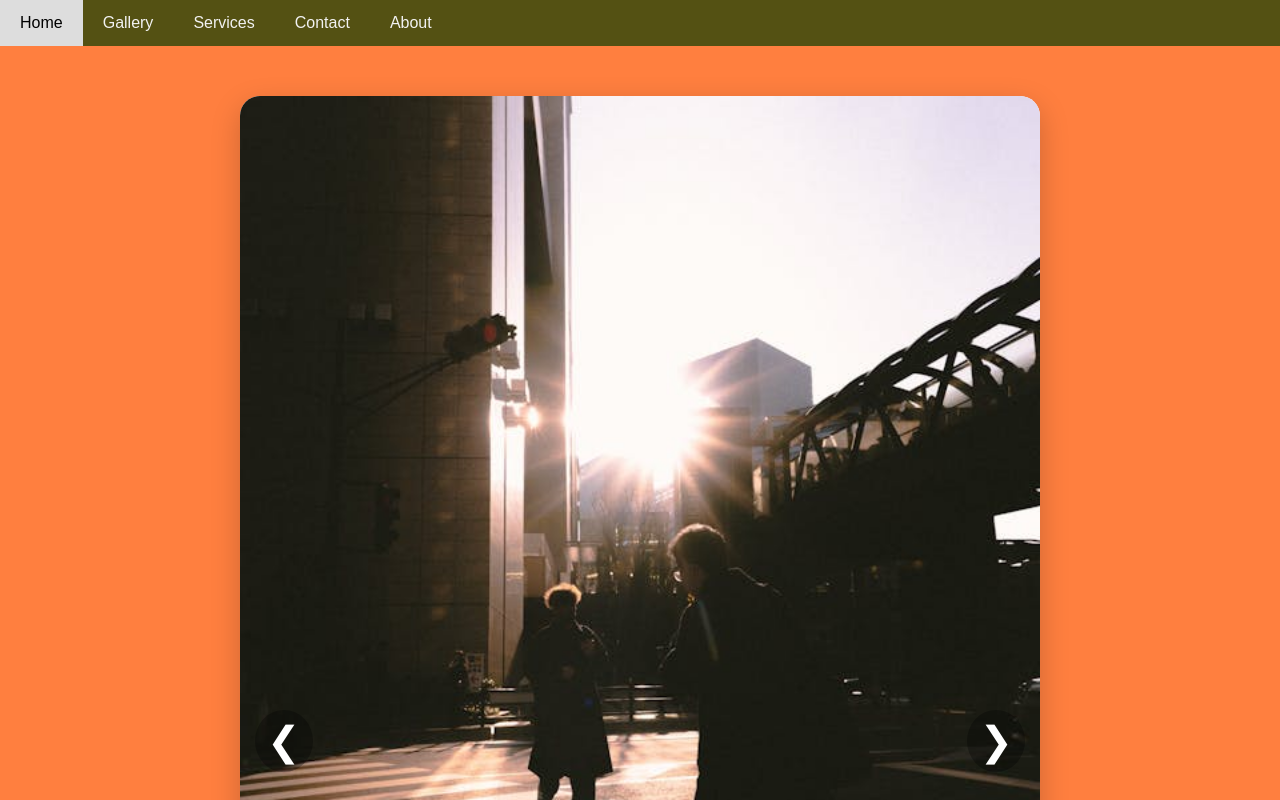
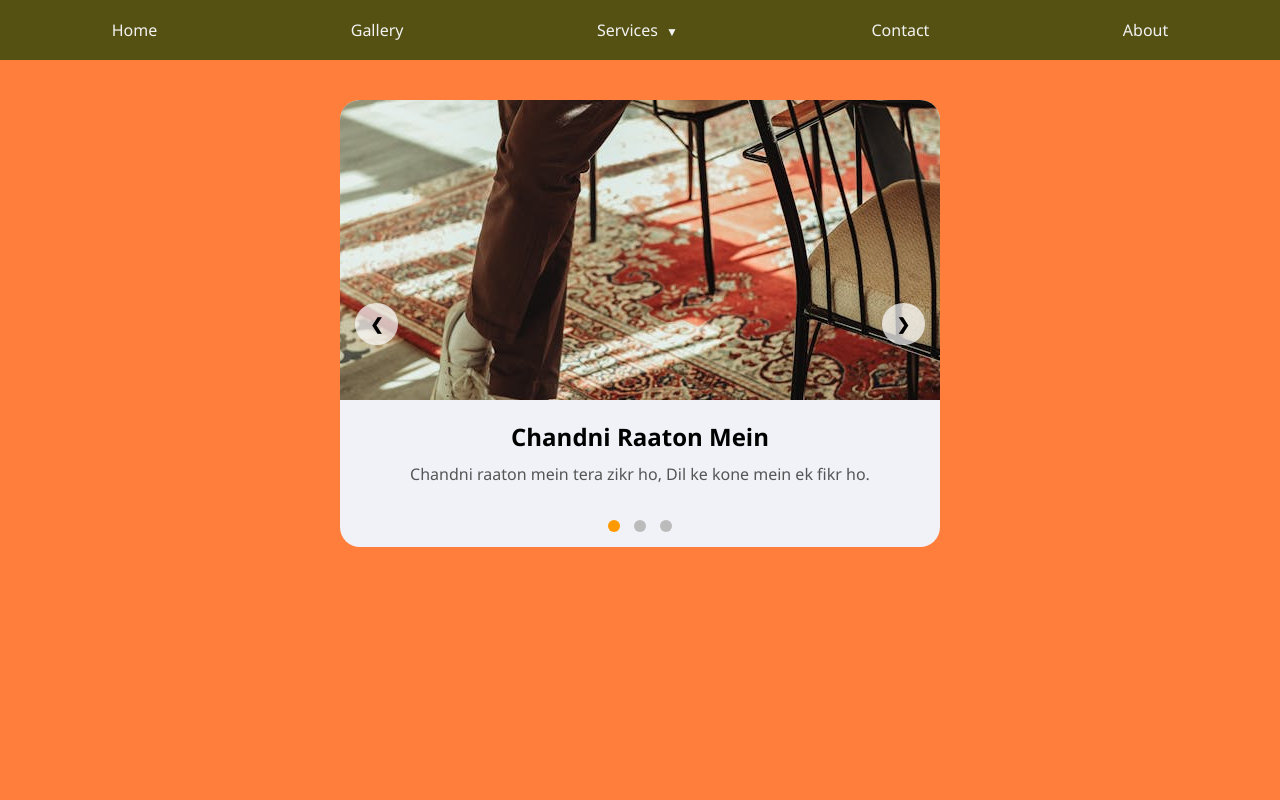
Before and after one commit to Hassn225/Bhola, a plain HTML site: page index.html in a window 1280 px wide. Shown: the top 800 px of the page. Drawn offline with Linux system fonts and the light colour scheme.

Commit message:
Update index.html

```diff
--- a/index.html
+++ b/index.html
@@ -1,34 +1,41 @@
 <!DOCTYPE html>
 <html lang="en">
 <head>
-  <meta charset="UTF-8" />
-  <meta name="viewport" content="width=device-width, initial-scale=1.0"/>
-  <title>Navbar & Carousel</title>
+  <meta charset="UTF-8">
+  <meta name="viewport" content="width=device-width, initial-scale=1.0">
+  <title>Navbar and Carousel</title>
   <style>
+    /* Reset & base */
+    * {
+      margin: 0;
+      padding: 0;
+      box-sizing: border-box;
+    }
+
     body {
-      margin: 0;
-      font-family: Arial, sans-serif;
+      font-family: 'Segoe UI', sans-serif;
+      background: #ff7e3c;
     }
 
     /* Navbar */
     .navbar {
       background-color: #545113;
-      overflow: hidden;
       display: flex;
-      flex-wrap: wrap;
+      justify-content: space-around;
+      align-items: center;
+      padding: 0 15px;
+      height: 60px;
     }
 
     .navbar a, .dropdown-btn {
       color: #f2f2f2;
-      padding: 14px 20px;
+      padding: 14px 18px;
       text-decoration: none;
       text-align: center;
       cursor: pointer;
-    }
-
-    .navbar a:hover, .dropdown:hover .dropdown-btn {
-      background-color: #ddd;
-      color: black;
+      font-size: 16px;
+      position: relative;
+      transition: 0.3s;
     }
 
     .dropdown {
@@ -36,164 +43,113 @@
     }
 
     .dropdown-content {
+      display: none;
       position: absolute;
+      background-color: #444;
       top: 100%;
       left: 0;
-      background-color: #444;
-      min-width: 180px;
-      display: none;
-      flex-direction: column;
-      box-shadow: 0 8px 16px rgba(0, 0, 0, 0.3);
-      border-radius: 0 0 8px 8px;
-      z-index: 999;
-      animation: fadeIn 0.3s ease-in-out;
+      min-width: 160px;
+      z-index: 1;
     }
 
     .dropdown-content a {
-      color: #f2f2f2;
-      padding: 12px 16px;
-      text-decoration: none;
+      color: white;
+      padding: 10px;
+      display: block;
+      text-align: left;
+    }
+
+    .dropdown:hover .dropdown-content {
       display: block;
     }
 
-    .dropdown-content a:hover {
-      background-color: #666;
-      color: #fff;
+    .dropdown-btn::after {
+      content: " ▼";
+      font-size: 12px;
+      margin-left: 5px;
     }
 
-    .dropdown:hover .dropdown-content {
-      display: flex;
-    }
-
-    @keyframes fadeIn {
-      from {
-        opacity: 0;
-        transform: translateY(-10px);
-      }
-      to {
-        opacity: 1;
-        transform: translateY(0);
-      }
-    }
-
-    .main-content {
-      display: flex;
-      flex-direction: column;
-      align-items: center;
-    }
-
+    /* Carousel Section */
     .carousel-wrapper {
-      background-color: #ff7f3f;
-      padding: 50px 0;
-      display: flex;
-      justify-content: center;
-      width: 100%;
-    }
-
-    .carousel-card {
-      width: 800px;
+      max-width: 600px;
+      margin: 40px auto;
+      background: #f0f2f8;
       border-radius: 20px;
       overflow: hidden;
-      background-color: white;
-      box-shadow: 0 10px 30px rgba(0,0,0,0.2);
       position: relative;
     }
 
-    .slide {
-      display: none;
+    .carousel {
+      display: flex;
+      transition: transform 0.5s ease-in-out;
     }
 
-    .slide.active {
+    .carousel-item {
+      min-width: 100%;
+      transition: opacity 0.5s;
+      position: relative;
+    }
+
+    .carousel img {
+      width: 100%;
+      height: 300px;
+      object-fit: cover;
       display: block;
     }
 
-    .slide img {
-      width: 100%;
-      height: auto;
-      display: block;
+    .caption {
+      padding: 20px;
+      background: #f0f2f8;
+      text-align: center;
     }
 
-    .caption-box {
-      padding: 30px;
-      background-color: #f7f9fc;
-      text-align: left;
+    .caption h2 {
+      font-size: 24px;
+      margin-bottom: 10px;
     }
 
-    .caption-box h2 {
-      margin: 0 0 10px;
-      color: #222;
-      font-size: 24px;
-    }
-
-    .caption-box p {
-      margin: 0;
+    .caption p {
+      font-size: 16px;
       color: #555;
-      font-size: 16px;
-    }
-
-    .arrow {
-      position: absolute;
-      top: 45%;
-      font-size: 40px;
-      color: #fff;
-      background-color: rgba(0, 0, 0, 0.3);
-      padding: 8px 12px;
-      border-radius: 50%;
-      cursor: pointer;
-      z-index: 10;
-      user-select: none;
-    }
-
-    .arrow:hover {
-      background-color: rgba(0, 0, 0, 0.6);
-    }
-
-    .arrow.left {
-      left: 15px;
-    }
-
-    .arrow.right {
-      right: 15px;
-    }
-
-    .carousel-controls {
-      display: flex;
-      justify-content: space-between;
-      align-items: center;
-      padding: 15px 25px;
-      background-color: #f7f9fc;
-    }
-
-    .carousel-btn {
-      color: #000;
-      font-weight: bold;
-      cursor: pointer;
-      user-select: none;
-      background-color: transparent;
-    }
-
-    .carousel-btn:hover {
-      text-decoration: underline;
     }
 
     .indicators {
       text-align: center;
+      margin: 10px 0;
     }
 
-    .indicator {
+    .dot {
+      height: 12px;
+      width: 12px;
+      margin: 0 5px;
+      background-color: #bbb;
+      border-radius: 50%;
       display: inline-block;
-      height: 10px;
-      width: 10px;
-      margin: 0 5px;
-      background-color: #ddd;
+      transition: background-color 0.3s;
+    }
+
+    .dot.active {
+      background-color: #ff9900;
+    }
+
+    .arrows {
+      position: absolute;
+      top: 50%;
+      width: 100%;
+      display: flex;
+      justify-content: space-between;
+      transform: translateY(-50%);
+      padding: 0 15px;
+    }
+
+    .arrow {
+      background: rgba(255, 255, 255, 0.7);
+      padding: 10px 15px;
       border-radius: 50%;
       cursor: pointer;
-      transition: background 0.3s ease;
+      font-weight: bold;
     }
 
-    .indicator.active {
-      background-color: #ffa500;
-    }
   </style>
 </head>
 <body>
@@ -214,84 +170,77 @@
     <a href="#">About</a>
   </div>
 
-  <!-- Main Content -->
-  <div class="main-content">
-
-    <!-- Carousel Section -->
-    <div class="carousel-wrapper">
-      <div class="carousel-card">
-
-        <!-- Arrows -->
-        <div class="arrow left" onclick="changeSlide(-1)">&#10094;</div>
-        <div class="arrow right" onclick="changeSlide(1)">&#10095;</div>
-
-        <!-- Slides -->
-        <div class="slide active">
-          <img src="IMG_0737.jpeg?text=Slide+1" alt="Slide 1">
-          <div class="caption-box">
-            <h2>Khwaabon Ka Safar</h2>
-            <p>Chandni raaton mein baatein teri, dil ke armaan kehte hain kahaani meri.</p>
-          </div>
+  <!-- Carousel Section -->
+  <div class="carousel-wrapper">
+    <div class="carousel" id="carousel">
+      <div class="carousel-item">
+        <img src="IMG_0737.jpeg" alt="Slide 1">
+        <div class="caption">
+          <h2>Chandni Raaton Mein</h2>
+          <p>Chandni raaton mein tera zikr ho,
+             Dil ke kone mein ek fikr ho.</p>
         </div>
-
-        <div class="slide">
-          <img src="IMG_0738.jpeg?text=Slide+2" alt="Slide 2">
-          <div class="caption-box">
-            <h2>Pal Do Pal</h2>
-            <p>Pal do pal ka saath tha tera, par yaadon ka asar gehra.</p>
-          </div>
+      </div>
+      <div class="carousel-item">
+        <img src="IMG_0738.jpeg" alt="Slide 2">
+        <div class="caption">
+          <h2>Tere Bin</h2>
+          <p>Tere bin jeena hai jaise,
+             Saansein ho lekin hawa na ho.</p>
         </div>
-
-        <div class="slide">
-          <img src="IMG_0739.jpeg?text=Slide+3" alt="Slide 3">
-          <div class="caption-box">
-            <h2>Chupke Se</h2>
-            <p>Chupke se aayi thi tu zindagi mein, jaise khushbu kisi phool ki ho hawa mein.</p>
-          </div>
-        </div>
-
-        <!-- Controls -->
-        <div class="carousel-controls">
-          <span class="carousel-btn" onclick="changeSlide(-1)">Prev</span>
-          <div class="indicators">
-            <span class="indicator active" onclick="goToSlide(0)"></span>
-            <span class="indicator" onclick="goToSlide(1)"></span>
-            <span class="indicator" onclick="goToSlide(2)"></span>
-          </div>
-          <span class="carousel-btn" onclick="changeSlide(1)">Next</span>
+      </div>
+      <div class="carousel-item">
+        <img src="IMG_0739.jpeg" alt="Slide 3">
+        <div class="caption">
+          <h2>Khwabon Ka Sheher</h2>
+          <p>Bas tere khwabon ka sheher basa liya,
+             Har khushi mein tera saaya pa liya.</p>
         </div>
       </div>
     </div>
+
+    <!-- Arrows -->
+    <div class="arrows">
+      <div class="arrow" onclick="prevSlide()">❮</div>
+      <div class="arrow" onclick="nextSlide()">❯</div>
+    </div>
+
+    <!-- Indicators -->
+    <div class="indicators">
+      <span class="dot active" onclick="goToSlide(0)"></span>
+      <span class="dot" onclick="goToSlide(1)"></span>
+      <span class="dot" onclick="goToSlide(2)"></span>
+    </div>
   </div>
 
-  <!-- JavaScript -->
   <script>
-    let slideIndex = 0;
-    const slides = document.querySelectorAll(".slide");
-    const indicators = document.querySelectorAll(".indicator");
+    let currentSlide = 0;
+    const carousel = document.getElementById('carousel');
+    const dots = document.querySelectorAll('.dot');
 
     function showSlide(index) {
-      slides.forEach((slide, i) => {
-        slide.classList.remove("active");
-        indicators[i].classList.remove("active");
-      });
-      slides[index].classList.add("active");
-      indicators[index].classList.add("active");
+      const slideWidth = carousel.clientWidth;
+      carousel.style.transform = `translateX(-${index * slideWidth}px)`;
+      dots.forEach(dot => dot.classList.remove('active'));
+      dots[index].classList.add('active');
+      currentSlide = index;
     }
 
-    function changeSlide(n) {
-      slideIndex = (slideIndex + n + slides.length) % slides.length;
-      showSlide(slideIndex);
+    function nextSlide() {
+      currentSlide = (currentSlide + 1) % 3;
+      showSlide(currentSlide);
     }
 
-    function goToSlide(n) {
-      slideIndex = n;
-      showSlide(slideIndex);
+    function prevSlide() {
+      currentSlide = (currentSlide - 1 + 3) % 3;
+      showSlide(currentSlide);
     }
 
-    setInterval(() => {
-      changeSlide(1);
-    }, 5000);
+    function goToSlide(index) {
+      showSlide(index);
+    }
+
+    window.addEventListener('resize', () => showSlide(currentSlide));
   </script>
 
 </body>
```
